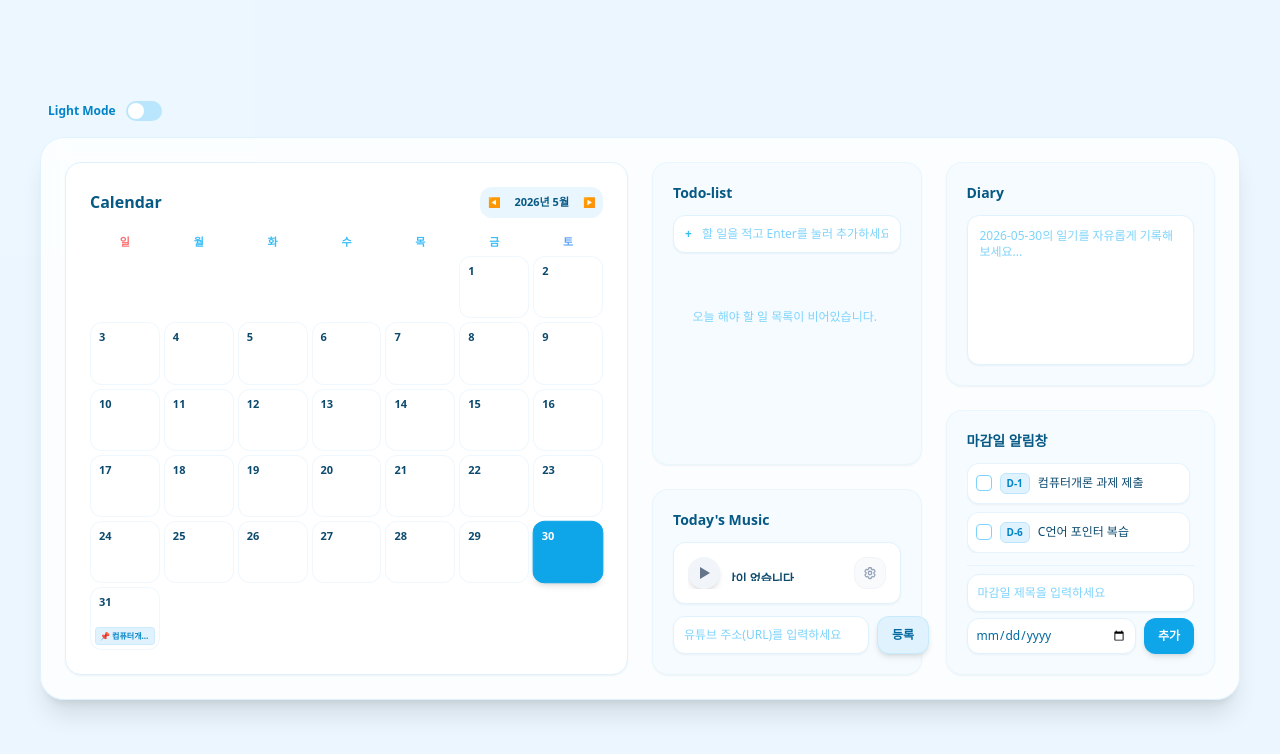
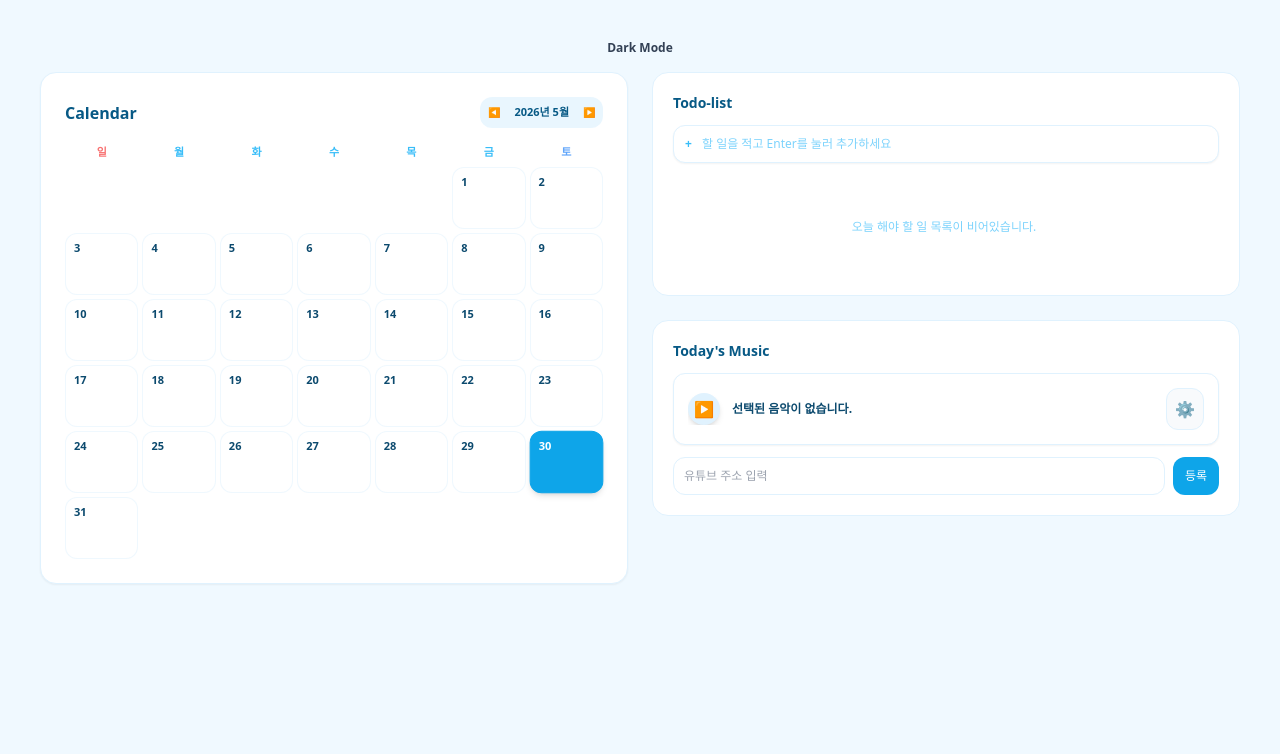
Before and after one commit to ch1030216/cs-assignment2, a Next.js app: page / in a window 1280 px wide. Shown: the top 754 px of the page. Built offline with nearby package versions, Linux system fonts and the light colour scheme.

Commit message:
fix: musicplayer2

```diff
--- a/src/app/components/MusicPlayer.jsx
+++ b/src/app/components/MusicPlayer.jsx
@@ -1,45 +1,24 @@
 "use client";
 
-import { useState, useEffect, useRef } from "react";
+import { useState, useRef } from "react";
 
 export default function MusicPlayer({ darkMode }) {
   const [urlInput, setUrlInput] = useState("");
   const [videoTitle, setVideoTitle] = useState("선택된 음악이 없습니다.");
   const [videoId, setVideoId] = useState("");
   const [isPlaying, setIsPlaying] = useState(false);
-  const playerRef = useRef(null);
-
-  // 유튜브 URL에서 비디오 ID 추출 로직
-  const extractVideoId = (url) => {
-    const regExp = /^.*(youtu.be\/|v\/|u\/\w\/|embed\/|watch\?v=|\&v=)([^#\&\?]*).*/;
-    const match = url.match(regExp);
-    return match && match[2].length === 11 ? match[2] : null;
-  };
 
   const handleRegisterMusic = (e) => {
     e.preventDefault();
-    const id = extractVideoId(urlInput);
-
+    // 유튜브 URL에서 ID 추출 (간편 로직)
+    const id = urlInput.split("v=")[1]?.split("&")[0] || urlInput.split("youtu.be/")[1];
     if (id) {
       setVideoId(id);
-      // 링크가 정상적으로 들어가면 동영상 타이틀 시뮬레이션 설정
-      setVideoTitle("Lost Stars - Keira Knightley (YouTube Audio Loaded)");
+      setVideoTitle("Lost Stars - Keira Knightley"); // 실제 데이터 시뮬레이션
       setIsPlaying(true);
       setUrlInput("");
-    } else {
-      alert("올바른 유튜브 링크를 입력해 주세요.");
     }
   };
-
-  // 포스트 메시지를 통해 가상 iframe 오디오 제어
-  useEffect(() => {
-    if (!videoId || !playerRef.current) return;
-    const command = isPlaying
-      ? JSON.stringify({ event: "command", func: "playVideo" })
-      : JSON.stringify({ event: "command", func: "pauseVideo" });
-
-    playerRef.current.contentWindow.postMessage(command, "*");
-  }, [isPlaying, videoId]);
 
   return (
     <div className="w-full flex flex-col gap-3 font-sans">
@@ -47,108 +26,47 @@ export default function MusicPlayer({ darkMode }) {
         Today's Music
       </h2>
 
-      {/* 음악 정보 및 재생 바 카드 */}
-      <div className={`p-3.5 rounded-xl border flex items-center justify-between shadow-sm overflow-hidden transition-colors ${
+      <div className={`p-3.5 rounded-xl border flex items-center justify-between shadow-sm transition-colors ${
         darkMode ? "bg-slate-800 border-slate-700" : "bg-white border-sky-100"
       }`}>
         <div className="flex items-center gap-3 overflow-hidden flex-1 mr-2">
-          {/* 구린 이모티콘 빼고 미니멀 디자인 그래픽 패치 */}
           <button
-            type="button"
             onClick={() => setIsPlaying(!isPlaying)}
-            className={`w-8 h-8 rounded-full flex items-center justify-center shadow-md transition-all active:scale-90 flex-shrink-0 ${
-              isPlaying
-                ? "bg-sky-500 text-white"
-                : darkMode ? "bg-slate-700 text-slate-300" : "bg-slate-100 text-slate-500"
+            className={`w-8 h-8 rounded-full flex items-center justify-center shadow-md flex-shrink-0 transition-colors ${
+              darkMode ? "bg-slate-700 text-sky-400" : "bg-sky-100 text-sky-600"
             }`}
           >
-            {isPlaying ? (
-              // 미니멀 일시정지 아이콘
-              <div className="flex gap-1">
-                <div className="w-1 h-3 bg-white rounded-sm"></div>
-                <div className="w-1 h-3 bg-white rounded-sm"></div>
-              </div>
-            ) : (
-              // 미니멀 재생 아이콘
-              <div className="w-0 h-0 border-t-[6px] border-t-transparent border-l-[10px] border-l-current border-b-[6px] border-b-transparent ml-0.5"></div>
-            )}
+            {isPlaying ? "⏸" : "▶"}
           </button>
-
-          {/* 글자 흐르기 애니메이션 효과 (Marquee) 완벽 복구 */}
-          <div className="overflow-hidden relative w-full whitespace-nowrap group h-4">
-            <p className={`inline-block text-xs font-bold animate-marquee ${
-              darkMode ? "text-slate-200" : "text-sky-900"
-            }`}>
+          {/* 텍스트 겹침 현상 해결: 고정 크기 컨테이너와 내부 스크롤 */}
+          <div className="overflow-hidden w-full">
+            <p className={`text-xs font-bold truncate ${darkMode ? "text-slate-200" : "text-sky-900"}`}>
               {videoTitle}
             </p>
-            {isPlaying && (
-              <p className={`inline-block text-xs font-bold animate-marquee absolute top-0 pl-4 ${
-                darkMode ? "text-slate-200" : "text-sky-900"
-              }`} style={{ animationDelay: '10s' }}>
-                {videoTitle}
-              </p>
-            )}
           </div>
         </div>
-
-        {/* 설정 톱니바퀴 테두리 구조 복원 */}
-        <button className={`p-2 rounded-xl border transition-colors flex-shrink-0 ${
-          darkMode ? "bg-slate-700 border-slate-600 text-slate-300" : "bg-slate-50 border-slate-100 text-slate-400"
-        }`}>
-          <svg xmlns="http://www.w3.org/2000/svg" fill="none" viewBox="0 0 24 24" strokeWidth={2.2} stroke="currentColor" className="w-3.5 h-3.5">
-            <path strokeLinecap="round" strokeLinejoin="round" d="M9.594 3.94c.09-.542.56-.94 1.11-.94h2.593c.55 0 1.02.398 1.11.94l.213 1.281c.063.374.313.686.645.87.074.04.147.083.22.127.324.196.72.257 1.075.124l1.217-.456a1.125 1.125 0 0 1 1.37.49l1.296 2.247a1.125 1.125 0 0 1-.26 1.43l-1.003.77a1.119 1.119 0 0 0-.362 1.18c.004.074.006.147.006.222 0 .075-.002.148-.006.222a1.119 1.119 0 0 0 .362 1.18l1.003.77a1.125 1.125 0 0 1 .26 1.43l-1.296 2.247a1.125 1.125 0 0 1-1.37.49l-1.216-.456a1.125 1.125 0 0 0-1.076.124a6.57 6.57 0 0 1-.22.128c-.331.183-.581.495-.644.869l-.213 1.28c-.09.543-.56.941-1.11.941h-2.594c-.55 0-1.02-.398-1.11-.94l-.213-1.281a1.125 1.125 0 0 0-.646-.87a6.512 6.512 0 0 1-.22-.127c-.324-.196-.72-.257-1.075-.124l-1.217.456a1.125 1.125 0 0 1-1.369-.49l-1.297-2.247a1.125 1.125 0 0 1 .26-1.43l1.004-.77a1.119 1.119 0 0 0 .362-1.18 6.56 6.56 0 0 1-.006-.222c0-.075.002-.148.006-.222a1.119 1.119 0 0 0-.362-1.18l-1.004-.77a1.125 1.125 0 0 1-.26-1.43l1.297-2.247a1.125 1.125 0 0 1 1.37-.49l1.216.456c.356.133.751.072 1.076-.124.072-.044.146-.087.22-.128c.332-.183.582-.495.644-.869l.214-1.281Z" />
-            <path strokeLinecap="round" strokeLinejoin="round" d="M15 12a3 3 0 1 1-6 0 3 3 0 0 1 6 0Z" />
-          </svg>
+        <button className={`p-2 rounded-xl border ${darkMode ? "bg-slate-700 border-slate-600 text-slate-300" : "bg-slate-50 border-sky-100 text-slate-400"}`}>
+          ⚙️
         </button>
       </div>
 
-      {/* 유튜브 주소 입력 및 등록 폼 */}
       <form onSubmit={handleRegisterMusic} className="flex gap-2">
         <input
           type="text"
           value={urlInput}
           onChange={(e) => setUrlInput(e.target.value)}
-          placeholder="유튜브 주소(URL)를 입력하세요"
-          className={`flex-1 text-xs p-2.5 border rounded-xl focus:outline-none shadow-sm font-medium transition-colors ${
-            darkMode
-              ? "bg-slate-800 border-slate-700 text-slate-100 focus:border-sky-500 placeholder-slate-500"
-              : "bg-white border-sky-100 text-sky-800 focus:border-sky-400 placeholder-sky-300"
+          placeholder="유튜브 주소 입력"
+          className={`flex-1 text-xs p-2.5 border rounded-xl focus:outline-none ${
+            darkMode ? "bg-slate-800 border-slate-700 text-white" : "bg-white border-sky-100"
           }`}
         />
-        <button
-          type="submit"
-          className={`text-xs font-bold px-3.5 rounded-xl shadow-md transition-all active:scale-95 flex-shrink-0 ${
-            darkMode
-              ? "bg-sky-600 hover:bg-sky-500 text-white"
-              : "bg-sky-100 hover:bg-sky-200 text-sky-700 border border-sky-200/60"
-          }`}
-        >
-          등록
-        </button>
+        <button type="submit" className="text-xs bg-sky-500 text-white px-3 py-2 rounded-xl">등록</button>
       </form>
 
-      {/* 가상 유튜브 백그라운드 오디오 플레이어 엔진 (화면에는 표시되지 않음) */}
+      {/* 실제 재생 엔진 */}
       {videoId && (
-        <iframe
-          ref={playerRef}
-          className="hidden"
-          width="1"
-          height="1"
-          src={`https://www.youtube.com/embed/${videoId}?enablejsapi=1&controls=0&rel=0`}
-          allow="autoplay"
-        ></iframe>
+        <iframe className="hidden" src={`https://www.youtube.com/embed/${videoId}?autoplay=${isPlaying ? 1 : 0}`} allow="autoplay" />
       )}
-
-      {/* Marquee 흘러가는 CSS 애니메이션 인젝션 */}
-      <style jsx global>{`
-        @keyframes marquee {
-          0% { transform: translate3d(0, 0, 0); }
-          100% { transform: translate3d(-100%, 0, 0); }
-        }
-        .animate-marquee {
-          animation: marquee 12s linear infinite;
-        }
-      `}</style>
     </div>
   );
 }
--- a/src/app/page.js
+++ b/src/app/page.js
@@ -10,110 +10,29 @@ export default function Home() {
   const [darkMode, setDarkMode] = useState(false);
   const [selectedDate, setSelectedDate] = useState("2026-05-30");
   const [diaryText, setDiaryText] = useState("");
-
-  const [todos, setTodos] = useState({
-    "2026-05-30": [],
-    "2026-05-31": []
-  });
-
-  const [deadlines, setDeadlines] = useState([
-    { id: 1, text: "컴퓨터개론 과제 제출", date: "2026-05-31", completed: false },
-    { id: 2, text: "C언어 포인터 복습", date: "2026-06-05", completed: false }
-  ]);
+  const [todos, setTodos] = useState({ "2026-05-30": [] });
+  const [deadlines, setDeadlines] = useState([]);
 
   return (
-    <div className={`min-h-screen p-6 md:p-10 flex flex-col justify-center items-center font-sans transition-colors duration-300 ${
-      darkMode ? "bg-slate-950 text-slate-100" : "bg-sky-100/40 text-slate-700"
-    }`}>
+    <div className={`min-h-screen p-10 flex flex-col items-center transition-colors ${darkMode ? "bg-slate-950" : "bg-sky-50"}`}>
+      <button className="mb-4 text-xs font-bold" onClick={() => setDarkMode(!darkMode)}>
+        {darkMode ? "Light Mode" : "Dark Mode"}
+      </button>
 
-      {/* 상단 다크모드 토글 스위치 */}
-      <div className="w-full max-w-7xl flex justify-start mb-4 px-2">
-        <label className="inline-flex items-center cursor-pointer select-none">
-          <span className={`text-xs font-bold mr-2.5 transition-colors ${darkMode ? "text-sky-400" : "text-sky-600"}`}>
-            {darkMode ? "Dark Mode" : "Light Mode"}
-          </span>
-          <div className="relative">
-            <input
-              type="checkbox"
-              checked={darkMode}
-              onChange={() => setDarkMode(!darkMode)}
-              className="sr-only peer"
-            />
-            <div className={`w-9 h-5 rounded-full transition-colors ${
-              darkMode ? "bg-sky-500" : "bg-sky-200"
-            } peer-focus:outline-none`}></div>
-            <div className={`absolute top-[2px] left-[2px] bg-white w-4 h-4 rounded-full transition-transform ${
-              darkMode ? "translate-x-4" : "translate-x-0"
-            }`}></div>
-          </div>
-        </label>
-      </div>
-
-      {/* 메인 50:50 반반 레이아웃 컨테이너 */}
-      <div className={`w-full max-w-7xl grid grid-cols-1 md:grid-cols-2 gap-6 p-6 rounded-3xl shadow-xl border transition-all duration-300 ${
-        darkMode ? "bg-slate-900/90 border-slate-800 shadow-black/60" : "bg-white/80 backdrop-blur-md border-sky-100"
-      }`}>
-
-        {/* 왼쪽 절반: 달력 영역 (요청에 따라 다크모드에서도 항상 첫 번째 사진처럼 밝은 흰색 배경 유지) */}
+      <div className="w-full max-w-7xl grid grid-cols-2 gap-6">
+        {/* 2번 해결: 클래스에서 darkMode에 따른 배경색 변경을 제거하고 bg-white로 고정 */}
         <div className="p-5 rounded-2xl border shadow-sm bg-white border-sky-100">
-          <CalendarBox
-            selectedDate={selectedDate}
-            setSelectedDate={setSelectedDate}
-            deadlineData={deadlines}
-            darkMode={darkMode}
-          />
+          <CalendarBox selectedDate={selectedDate} setSelectedDate={setSelectedDate} deadlineData={deadlines} darkMode={darkMode} />
         </div>
 
-        {/* 오른쪽 절반: 투두, 음악, 일기장, 데드라인 */}
-        <div className="grid grid-cols-1 sm:grid-cols-2 gap-6">
-
-          {/* 우측 내부 왼쪽 라인 */}
-          <div className="flex flex-col gap-6">
-            <div className={`flex-1 p-5 rounded-2xl border shadow-sm flex flex-col justify-between transition-colors ${
-              darkMode ? "bg-slate-800/50 border-slate-700" : "bg-sky-50/50 border-sky-100/60"
-            }`}>
-              <TodoList selectedDate={selectedDate} todos={todos} setTodos={setTodos} darkMode={darkMode} />
-            </div>
-            <div className={`p-5 rounded-2xl border shadow-sm transition-colors ${
-              darkMode ? "bg-slate-800/50 border-slate-700" : "bg-sky-50/50 border-sky-100/60"
-            }`}>
-              <MusicPlayer darkMode={darkMode} />
-            </div>
+        <div className="flex flex-col gap-6">
+          <div className={`p-5 rounded-2xl border ${darkMode ? "bg-slate-900 border-slate-700" : "bg-white border-sky-100"}`}>
+            <TodoList selectedDate={selectedDate} todos={todos} setTodos={setTodos} darkMode={darkMode} />
           </div>
-
-          {/* 우측 내부 오른쪽 라인 */}
-          <div className="flex flex-col gap-6">
-            <div className={`flex-1 p-5 rounded-2xl border shadow-sm flex flex-col gap-3 transition-colors ${
-              darkMode ? "bg-slate-800/50 border-slate-700" : "bg-sky-50/50 border-sky-100/60"
-            }`}>
-              <h2 className={`text-sm font-bold ${darkMode ? "text-sky-400" : "text-sky-800"}`}>Diary</h2>
-              <textarea
-                value={diaryText}
-                onChange={(e) => setDiaryText(e.target.value)}
-                placeholder={`${selectedDate}의 일기를 자유롭게 기록해 보세요...`}
-                className={`w-full flex-1 min-h-[150px] p-3 text-xs border rounded-xl focus:outline-none shadow-sm resize-none font-medium transition-colors ${
-                  darkMode
-                    ? "bg-slate-800 border-slate-700 text-slate-100 focus:border-sky-500 placeholder-slate-500"
-                    : "bg-white border-sky-100 text-sky-900 focus:border-sky-400 placeholder-sky-300"
-                }`}
-              />
-            </div>
-
-            <div className={`p-5 rounded-2xl border shadow-sm transition-colors ${
-              darkMode ? "bg-slate-800/50 border-slate-700" : "bg-sky-50/50 border-sky-100/60"
-            }`}>
-              <h2 className={`text-sm font-bold mb-3 ${darkMode ? "text-sky-400" : "text-sky-800"}`}>마감일 알림창</h2>
-              <DeadlineList
-                selectedDate={selectedDate}
-                deadlines={deadlines}
-                setDeadlines={setDeadlines}
-                darkMode={darkMode}
-              />
-            </div>
+          <div className={`p-5 rounded-2xl border ${darkMode ? "bg-slate-900 border-slate-700" : "bg-white border-sky-100"}`}>
+            <MusicPlayer darkMode={darkMode} />
           </div>
-
         </div>
-
       </div>
     </div>
   );
```
